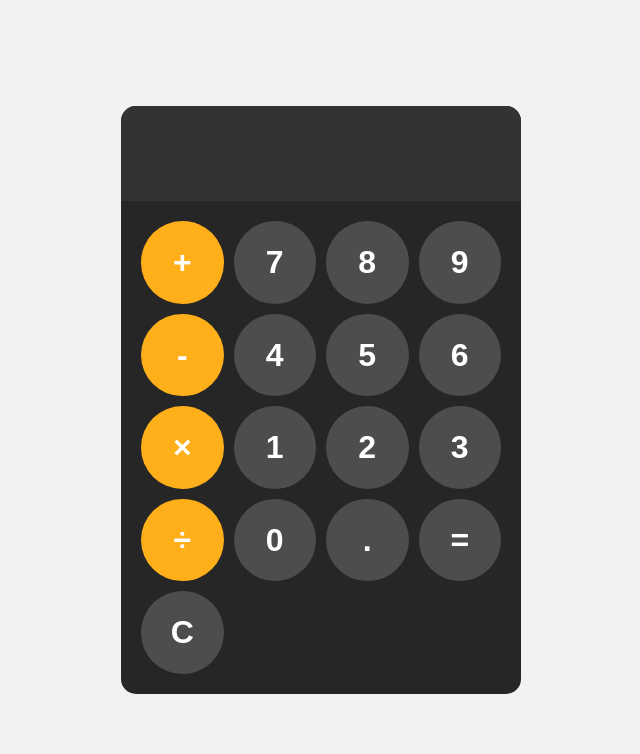
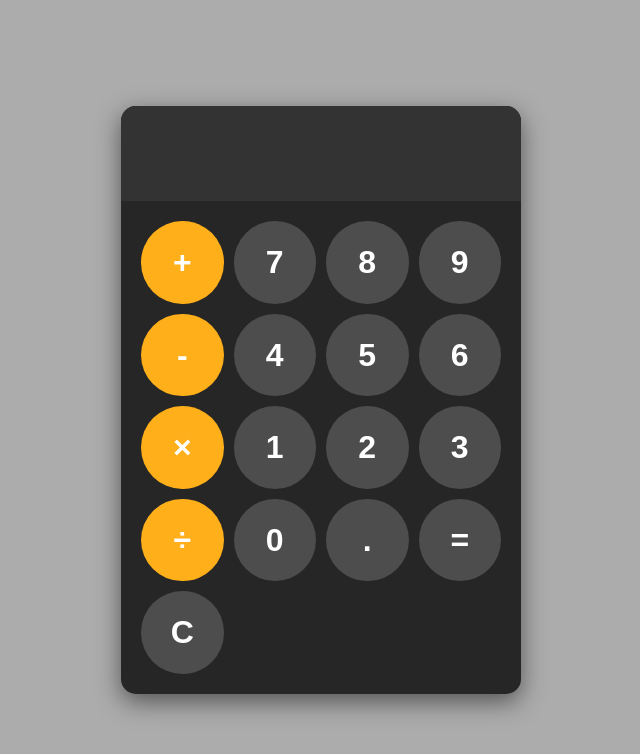
Before and after one commit to Sheikh-Abdul-Saboor/Calculator-Project, a plain HTML site: page index.html in a window 1280 px wide. Shown: the whole page, without its empty margins (319-959 px from the left). Drawn offline with Linux system fonts and the light colour scheme.

Commit message:
Update style.css

```diff
--- a/style.css
+++ b/style.css
@@ -4,15 +4,17 @@ body {
   justify-content: center;
   align-items: center;
   height: 100vh;
-    background-color: hsl(0, 0%, 95%);
+
+  background: hwb(240 15% 84% / 0.379);
+  font-family: Arial, sans-serif;
 }
-
 #calculator {
   font-family: Arial, sans-serif;
   background-color: hsl(0, 0%, 15%);
   border-radius: 15px;
   max-width: 400px;
   overflow: hidden;
+  box-shadow: 0 8px 25px rgba(0, 0, 0, 0.5); /* Added shadow for depth */
 }
 
 #display {
@@ -42,14 +44,17 @@ body {
   font-size: 2rem;
   font-weight: bold;
   cursor: pointer;
+  transition: 0.2s;
 }
 
 button:hover {
   background-color: hsl(0, 0%, 40%);
+  transform: scale(1.05);
 }
 
 button:active {
   background-color: hsl(0, 0%, 50%);
+  transform: scale(0.95);
 }
 
 .operator-btn {
```
Lines whose indentation alone changed are shown as unchanged.
